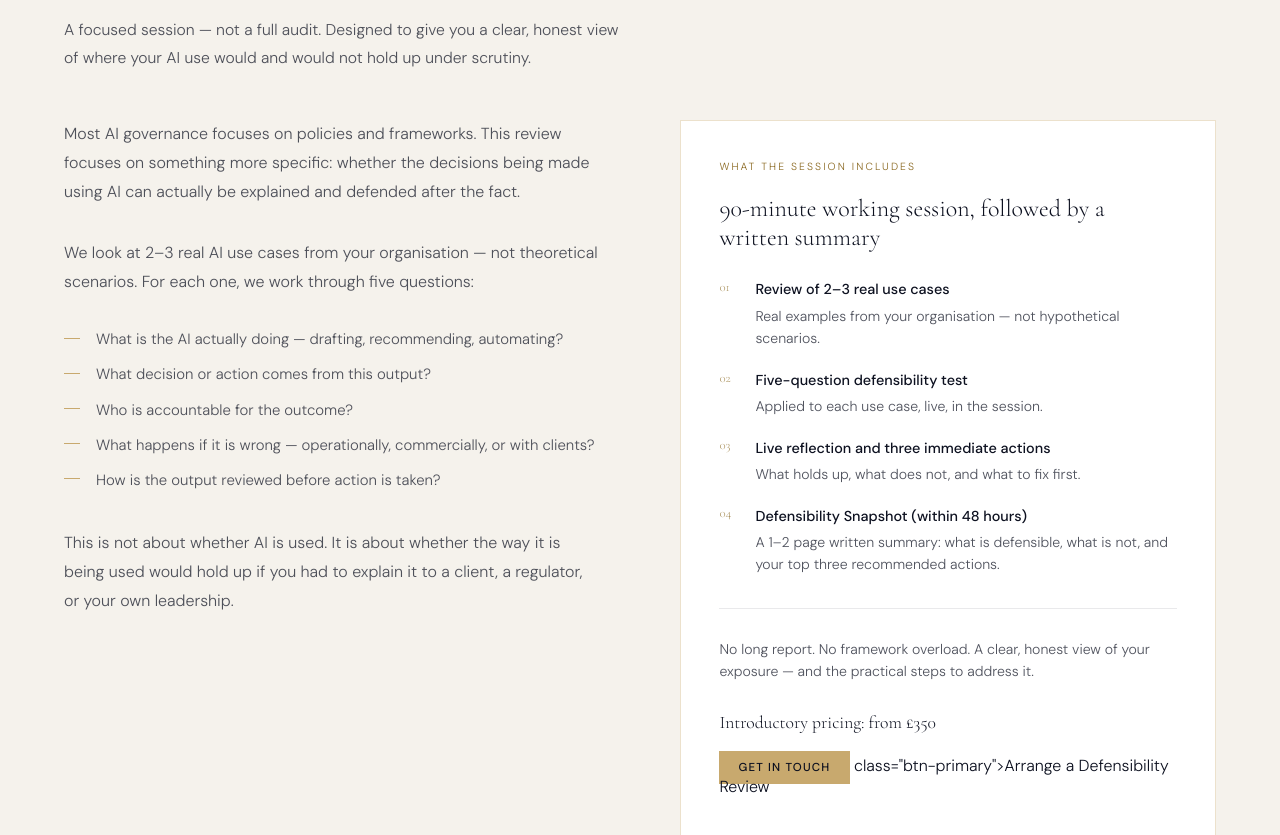
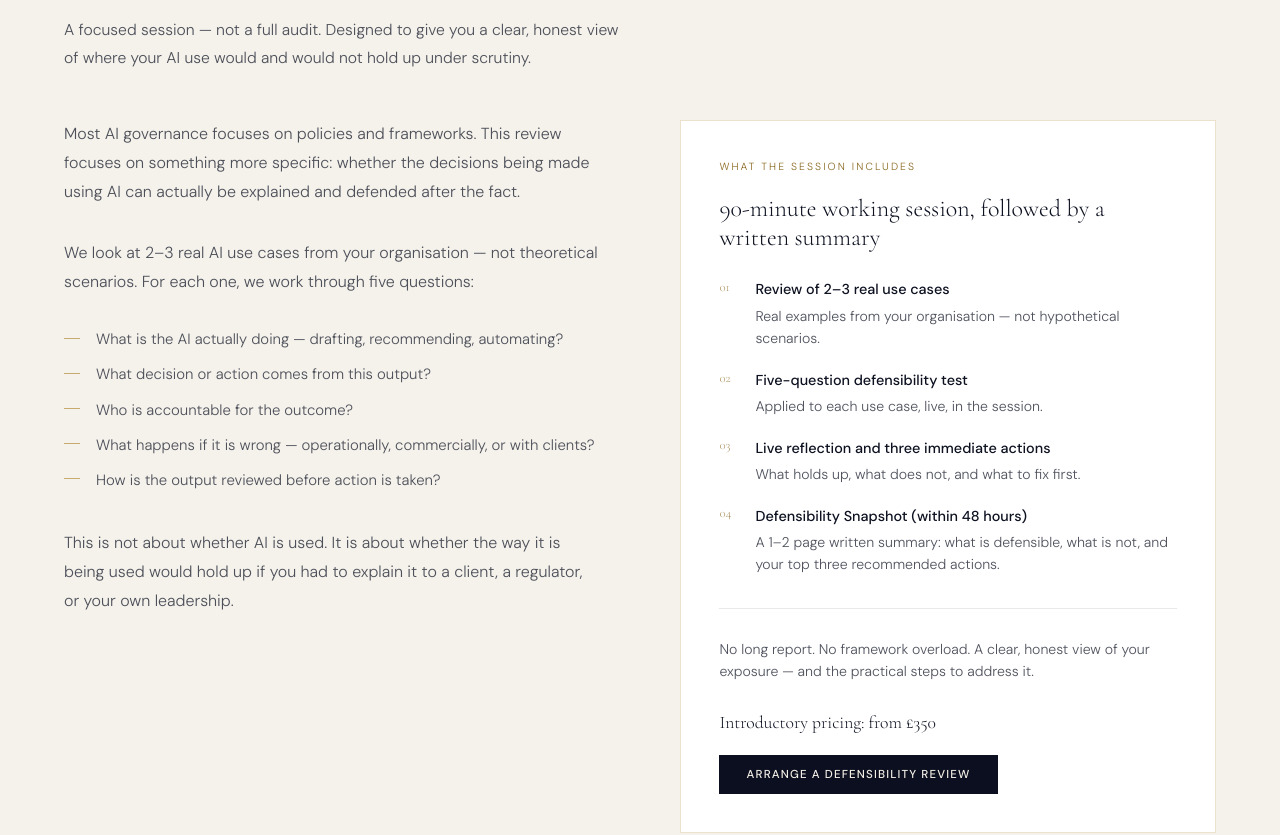
Before and after one commit to Kim-Clear/accountable-ai-site, a plain HTML site: page index.html in a window 1280 px wide. Shown: the part 1406-2241 px from the top of the page. Drawn offline with nearby package versions, Linux system fonts and the light colour scheme.

Commit message:
clean up

```diff
--- a/index.html
+++ b/index.html
@@ -299,7 +299,7 @@
       margin-top: 3rem;
     }
 
-    .offer-left {}
+
 
     .offer-description {
       font-size: 1rem;
@@ -767,7 +767,7 @@
 
         <div class="offer-price">Introductory pricing: from £350</div>
 
-        <a href="mailto:kim@accountableai.uk" class="nav-cta">Get in touch</a> class="btn-primary">Arrange a Defensibility Review</a>
+        <a href="mailto:kim@accountableai.uk" class="btn-primary">Arrange a Defensibility Review</a>
       </div>
     </div>
   </section>
@@ -816,7 +816,7 @@
     <h2 class="section-title reveal">Ready to understand your exposure?</h2>
     <p class="section-intro reveal">A Defensibility Review takes 90 minutes and gives you a clear view of where your AI use would and would not hold up. Get in touch to arrange one.</p>
     <div class="reveal" style="margin-top: 2rem;">
-      <a href="/cdn-cgi/l/email-protection#c2a9abaf82a3a1a1adb7acb6a3a0aea7a3abecb7a9" class="btn-primary-light">Arrange a Defensibility Review</a>
+      <a href="mailto:kim@accountableai.uk" class="btn-primary-light">Arrange a Defensibility Review</a>
     </div>
     <div class="cta-contact reveal" style="margin-top: 2rem;">
       Prefer to message first? <a href="https://wa.me/447380356761" target="_blank" class="text-link-light">WhatsApp</a>
```
